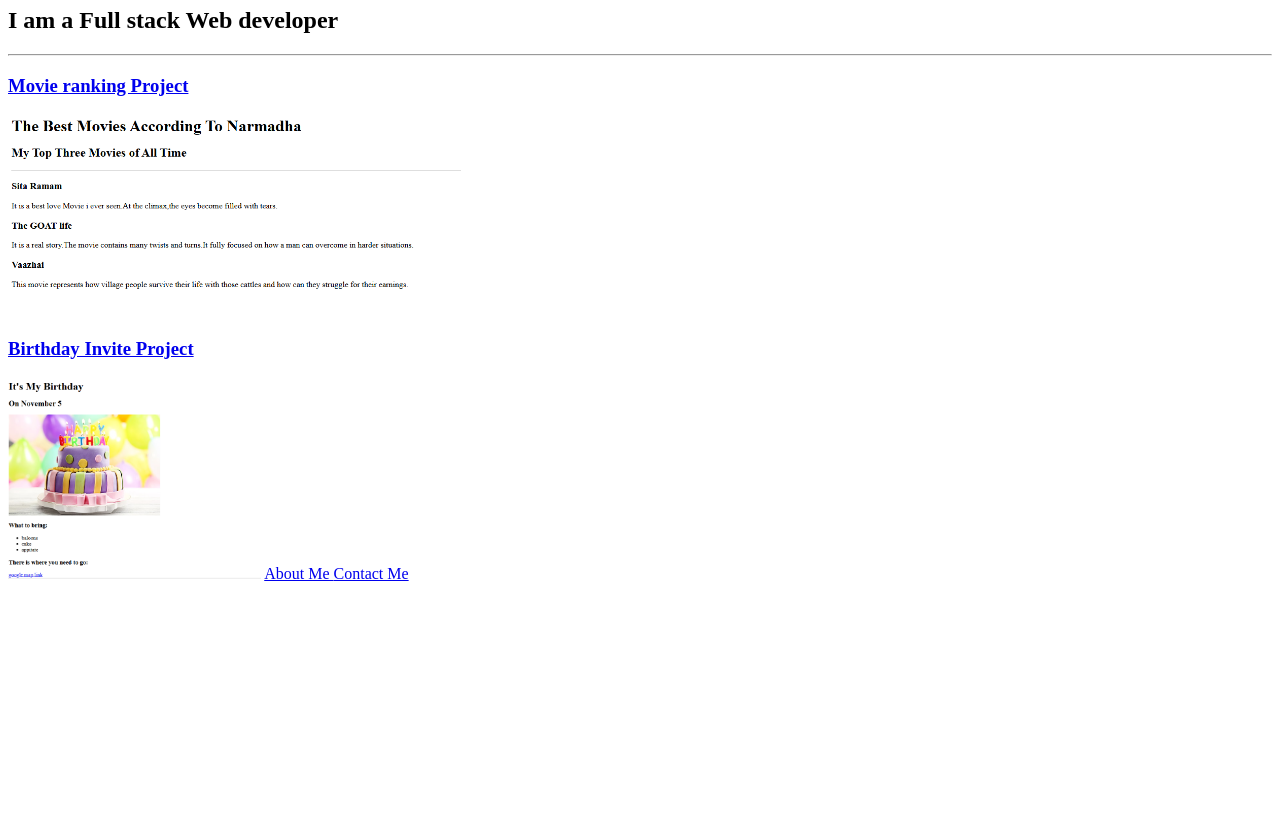
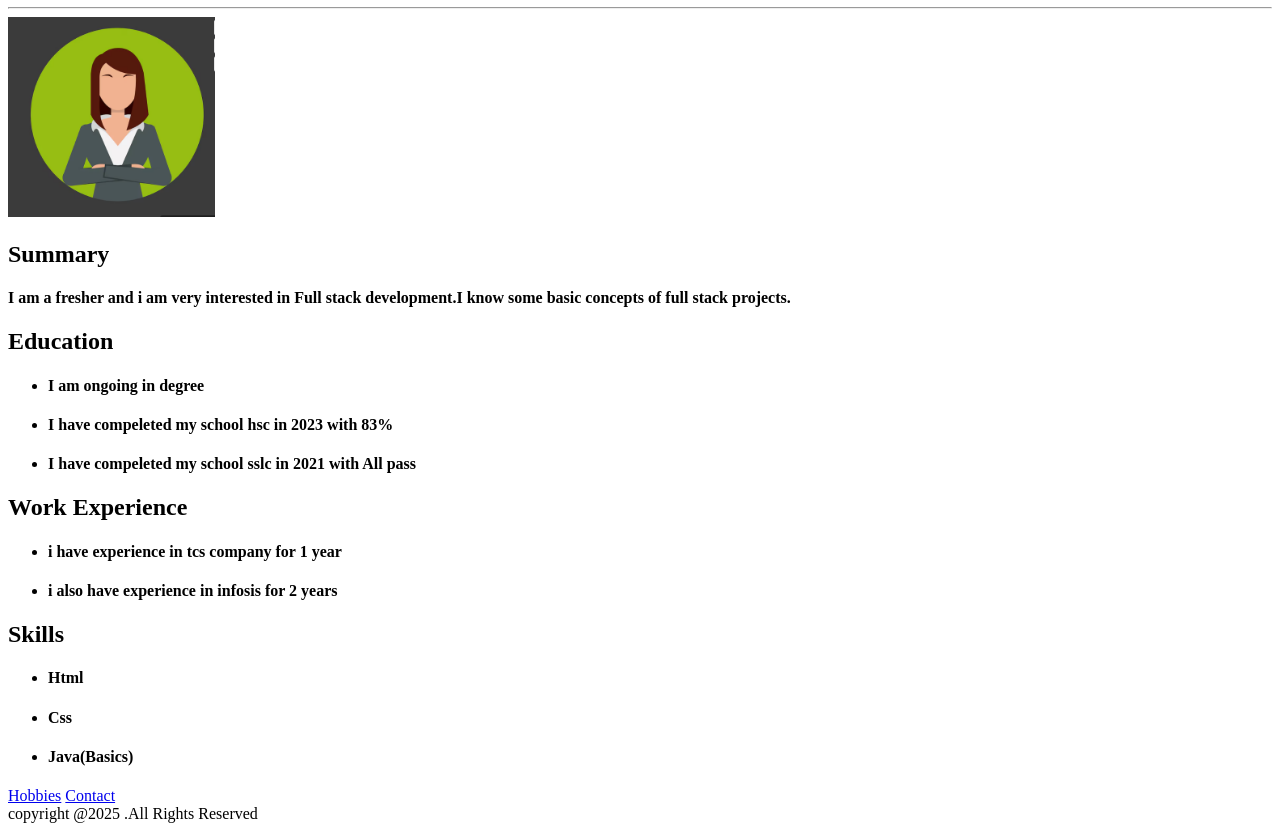
Before and after one commit to Narmadha-K-05/html-portfolio, a plain HTML site: page index.html in a window 1280 px wide. Shown: the part 73-904 px from the top of the page. Before the commit the page ends 800 px from the top, so only its background shows below. Drawn offline with Linux system fonts and the light colour scheme.

Commit message:
Add files via upload

```diff
--- a/index.html
+++ b/index.html
@@ -1,36 +1,38 @@
-<!-- TODO 1: Create the HTML Boilerplate -->
- <!DOCTYPE html>
- <html lang="en">
+<!DOCTYPE html>
+<html lang="en">
     <head>
-        <meta charset="UTF-8">
+        <meta charset=""UTF-8">
+        <title>My Resume</title>
     </head>
     <body>
-        <h1>Narmadha K Portfolio
-        </h1>
-        <h2> I am a  Full stack Web developer</h2>
-        <hr/>
-        <h3><a href="./public/2.4 Movie Ranking Project/index.html">Movie ranking Project</a></h3>
-        <img src="./assets/images/mymoviepreview.PNG" height="200"/>
-        <h3><a href="./public/3.4 Birthday Invite Project/index.html">Birthday Invite Project</a></h3>
-        <img src="./assets/images/mybirthdayinvitepreview.PNG" height="200"/>
-
-
-         <a href="./public/about.html">About Me </a>
-         <a href="./public/contact.html">Contact Me</a>
-
+        <h1>Narmadha K</h1>
+        <hr>
+        <img src="./girlimage.png" height="200">
+        <h2>Summary</h2>
+        <h4>I am a fresher and i am very interested in Full stack development.I know some  basic concepts of full stack projects.</h3>
+        <h2>Education</h2>
+        <ul>
+            <li><h4>I am ongoing in degree </h4></li>
+            <li><h4>I have compeleted my school hsc in 2023 with 83%</h4></li>
+            <li><h4>I have compeleted my school sslc in 2021 with All pass</h4></li>
+        </ul>
+        <h2>Work Experience</h2>
+        <ul>
+            <li><h4>i have experience in tcs company for 1 year</h4></li>
+            <li><h4>i also have experience in infosis for 2 years</h4></li>
+        </ul>
+        <h2>Skills</h2>
+        <h4>
+            <ul>
+                <li><h4>Html</h4></li>
+                <li><h4>Css</h4></li>
+                <li><h4>Java(Basics)</h4></li>
+            </ul>
+        </h4>
+        <a href="../4.3 HTML Porfolio Project/public/about.html">Hobbies</a>
+        <a href="../4.3 HTML Porfolio Project/public/contact.html">Contact</a>
+<footer>
+    copyright @2025 .All Rights Reserved
+</footer>
     </body>
- </html>
-
-<!-- TODO 2: Add Your previous projects' HTML into the public folder -->
-
-<!-- TODO 3: Take screenshots of your project previews and add the images to the images folder -->
-
-<!-- TODO 4: Add titles/subtitles etc. -->
-
-<!-- TODO 5: Add a link to the project pages -->
-
-<!-- TODO 6: Add images to show the project previews
-HINT for TODO 6: You can use the height attribute set to 200 to make the image smaller:
-https://developer.mozilla.org/en-US/docs/Web/HTML/Element/img#attr-height -->
-
-<!-- TODO 7: Add the Contact Me and About Me page links -->
+</html>
```
Also changed, not shown: girlimage.png (added).
